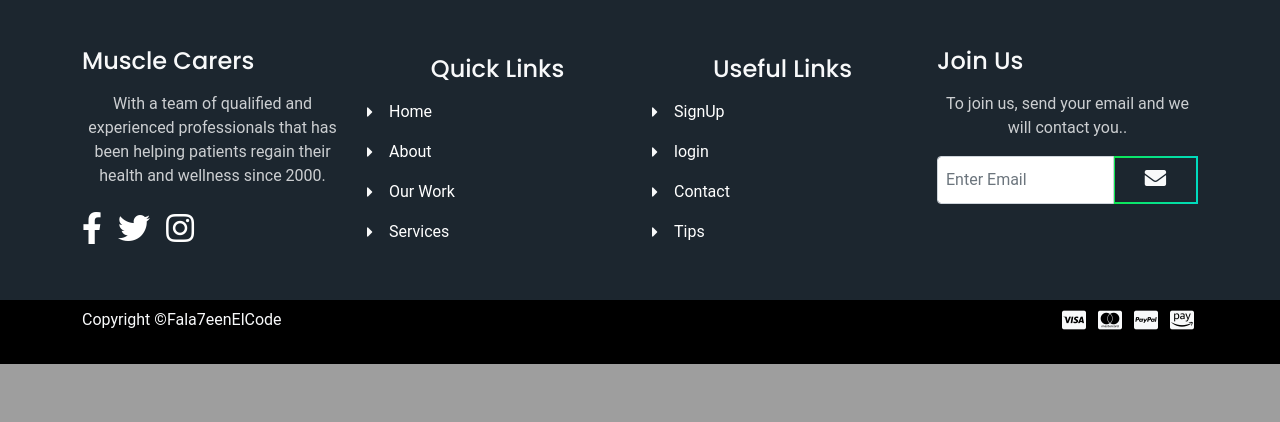
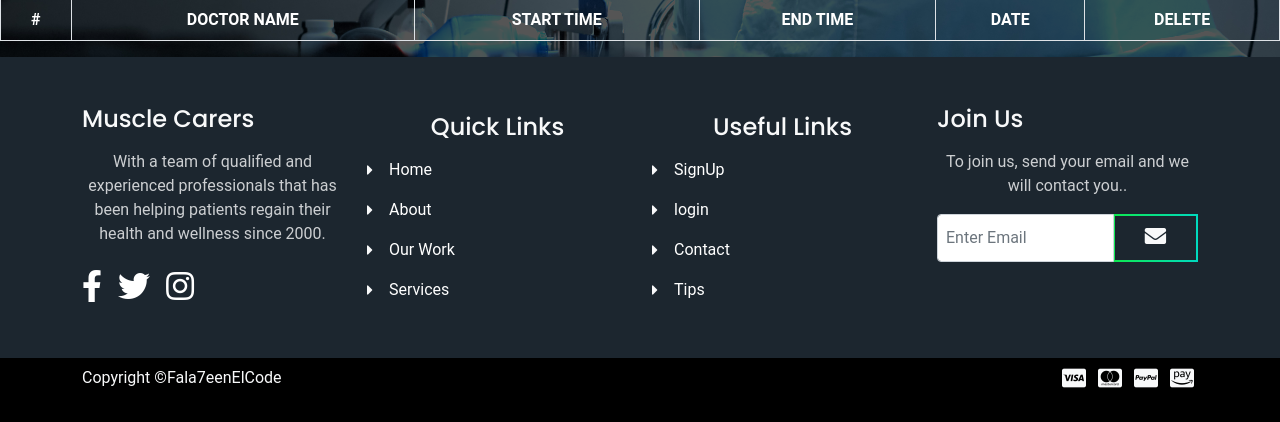
Before and after one commit to MarinaNasser/Physiotherapy-Department, a Flask app: page /profileh in a window 1280 px wide. Shown: the part 471-893 px from the top of the page. Before the commit the page ends 835 px from the top, so only its background shows below. Run offline with Flask 2, Linux system fonts and the light colour scheme; lists and menus that the app fills with data are empty; some libraries are stand-ins or nearby versions.

Commit message:
unbook Appointment

```diff
--- a/server.py
+++ b/server.py
@@ -15,6 +15,8 @@ import mysql.connector
 import re
 import os
 import secrets
+
+from pymysql import NULL
 
 app = Flask(__name__)
 app.secret_key = "very secret key"
@@ -52,7 +54,12 @@ def profileh():
         cursor = mydb.cursor(buffered=True)
         cursor.execute('SELECT * FROM patient WHERE email = %s', (session['user_patient'],))
         result = cursor.fetchall()
-        return render_template('profileh.html',data = result)
+        sql = """SELECT appNo,doctor.name,startT,endT,dt FROM appointment join patient on patientEmail = patient.email join doctor on doctorEmail= doctor.email
+           where patientEmail =  %s """
+        val =(session["user_patient"],)
+        cursor.execute(sql , val)
+        appointment = cursor.fetchall()
+        return render_template('profileh.html',data = result , appointment=appointment)
 
     elif 'loggedIn' in session and 'user_doctor' in session :
         cursor = mydb.cursor(buffered=True)
@@ -418,7 +425,8 @@ def bookNow():
     mycursor.execute(sql)
     result = mycursor.fetchall()
     print(result)
-    if result:
+    result = pd.DataFrame(result)
+    if not result.empty:
         print('notEmpty')
         result = pd.DataFrame(result)
         result[4] = pd.to_datetime(result[4],format="%Y-%m-%d")
@@ -449,7 +457,8 @@ def bookNow():
         sql = "SELECT appNo,name,startT,endT,dt,booked FROM appointment join doctor on doctorEmail = email"
         mycursor.execute(sql)
         result = mycursor.fetchall()
-        if result:
+        result = pd.DataFrame(result)
+        if not result.empty :
             result = pd.DataFrame(result)
             result[4] = pd.to_datetime(result[4],format="%Y-%m-%d")
             # Method 1 - Filter dataframe
@@ -474,6 +483,19 @@ def deleteAppointment():
         mycursor.execute(sql,val)
         mydb.commit()
         return redirect(url_for('viewAppointments'))
+
+# ------------------------------------------------------------------------unbook appointment ----------------------------------------------------------------
+@app.route('/profileh/unBookAppointment', methods=['GET','POST'])
+def unBookAppointment():
+    if request.method == 'POST':
+        print('delete')
+        print('delete')
+        print('delete')
+        sql = "UPDATE appointment SET booked = %s,patientEmail=%s WHERE appNo = %s"
+        val = (0,NULL,int(request.form['appNo']))
+        mycursor.execute(sql,val)
+        mydb.commit()
+        return redirect(url_for('profileh'))
 
 # ------------------------------------------------------------------------messages----------------------------------------------------------------
 
--- a/templates/adminViewDoctor.html
+++ b/templates/adminViewDoctor.html
@@ -32,9 +32,8 @@
                 <td>{{ item.2 }}</td>
                 <td>{{ item.8 }}</td>
                 <td>
-                    <button class="btn btn-outline btn-info" data-toggle="modal" data-target="#Modal-accept-{{item.0}}">accept</button>
-                    <div class="space"></div>
-                    <button class="btn btn-outline btn-success" data-toggle="modal" data-target="#Modal-refuse-{{item.0}}">refuse</button>
+                    <button class="btn btn-outline btn-info" style="margin-right : 15px;"  data-toggle="modal" data-target="#Modal-accept-{{item.0}}">Accept</button>
+                    <button class="btn btn-outline btn-success"  style="margin-right : 15px;" data-toggle="modal" data-target="#Modal-refuse-{{item.0}}">Refuse</button>
                 </td>
             </tr>
             {% endfor %}
--- a/templates/bookNow.html
+++ b/templates/bookNow.html
@@ -39,8 +39,10 @@
               <td>{{data[3][i]}}</td>
               <td>{{data[4][i].date()}}</td>
               <td>
-                <button data-toggle="modal" data-target="#Modal-appointment-{{data[0][i]}}" class="btn">Book Now</button>
+                <button data-toggle="modal" data-target="#Modal-appointment-{{data[0][i]}}" class="btn">Book</button>
+                <br><br>
               </td>
+              <br>
             </tr>
             {% endif %}
           {% endif %}
--- a/templates/profileh.html
+++ b/templates/profileh.html
@@ -166,5 +166,45 @@
     </div>
     <hr />
   </header>
+    <div class="table-responsive">
+      {% if name != "" %}
+      <table class="table table-bordered text-center">
+          <thead>
+              <tr class="bg-light-gray" style="color:white">
+                  <th class="text-uppercase"># </th>
+                  <th class="text-uppercase">Doctor Name</th>
+                  <th class="text-uppercase">Start Time</th>
+                  <th class="text-uppercase">End Time</th>
+                  <th class="text-uppercase">Date</th>
+                  <th class="text-uppercase">Delete</th>
+              </tr>
+          </thead>
+          <tbody>
+
+
+                  <form action="{{url_for('unBookAppointment')}}" method='POST'>
+                  {% for r in appointment %}
+                  <tr>
+                      {% for c in r %}
+                          <td><span class="bg-sky padding-5px-tb padding-15px-lr border-radius-5 margin-10px-bottom text-white font-size16 xs-font-size13">{{c}}</span></td>
+                      {% endfor %}
+                  <td>
+
+                          <input type="hidden" name="appNo" id="app-{{r.0}}" value="{{r.0}}" readonly>
+                          <button  type="submit" class="btn-close " aria-label="Close"></button>
+
+                  </td>
+                  </tr>
+                  {% endfor %}
+
+          </form>
+          </tbody>
+      </table>
+      {% else %}
+          <div class="alert alert-light" role="alert">
+              there is not any appointment
+            </div>
+      {% endif %}
+  </div>
 </body>
 {%endblock%}
```
Also changed, not shown: 2 other files.
